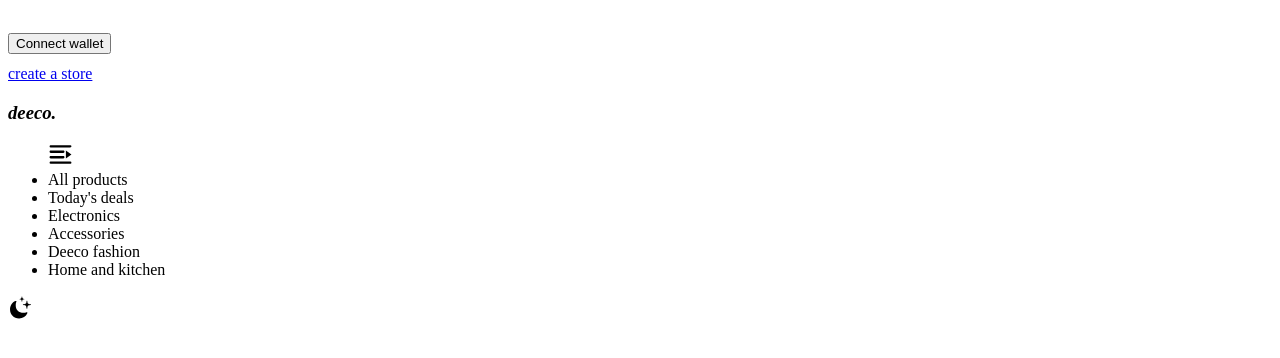
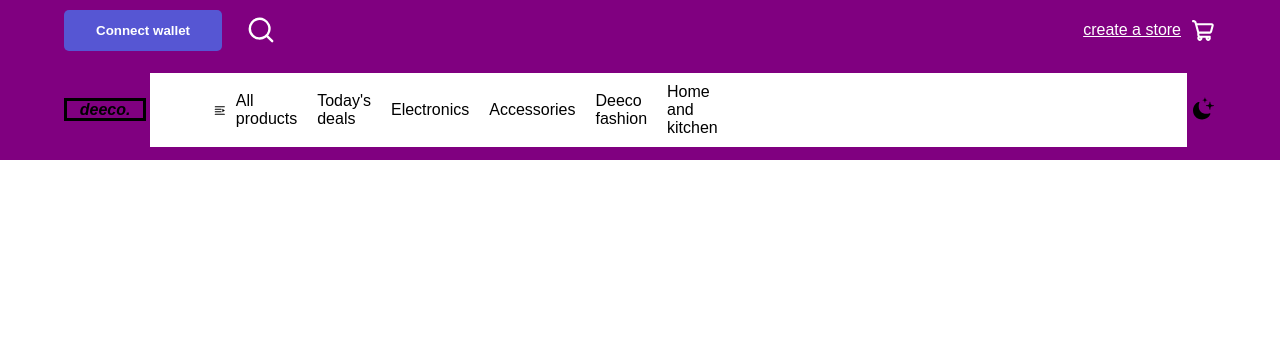
Before and after one commit to Okpainmo/team-x-deeco-project-clone_team-a, a plain HTML site: page index.html in a window 1280 px wide. Drawn offline with Linux system fonts and the light colour scheme.

Commit message:
refactor:some changes was made to navbar section

```diff
--- /dev/null
+++ b/assets/css/main.css
@@ -0,0 +1,102 @@
+@import url('https://fonts.googleapis.com/css2?family=Montserrat:ital,wght@0,400;0,700;0,800;1,700&display=swap');
+
+*{
+    padding: 0;
+    margin: 0;
+    box-sizing: border-box;
+}
+
+body{
+  font-family: 'Nunito', sans-serif;
+}
+.row{
+  max-width: 90%;
+  margin: 0 auto;
+  /* border: 2px solid red; */
+}
+
+/*........header section...........*/
+
+.top-nav-container{
+  background-color: purple;
+  /* padding: 10px 0; */
+}
+
+
+.top-nav{
+  display: flex;
+  justify-content: space-between;
+  background-color:purple;
+  padding: 10px 0;
+}
+
+.top-nav-btn{
+  display: flex;
+}
+
+.top-nav-btn button{
+  background-color: #5656d3;
+  border: none;
+  padding: 0.8rem 2rem;
+  color: white;
+  font-weight: bold;
+  border-radius: 5px;
+  margin-right: 1.2rem;
+}
+
+.top-nav-btn i{
+  color: white;
+  font-size: 1.3rem;
+}
+
+.top-nav-cart{
+  display: flex;
+  align-items: center;
+}
+
+.top-nav-cart a{
+  color: white;
+  margin-right: 10px;
+}
+
+.row ul{
+  background-color: white;
+  align-items: center;
+  justify-content: space-between;
+  padding-right: 450px;
+}
+
+
+
+
+
+nav{
+  display: flex;
+  align-items: center;
+  justify-content: space-between;
+  padding: 0.8rem 0;
+}
+
+.deeco_logo{
+  font-size: 1rem;
+  border: 3px solid black;
+  font-size: bold;
+  display: inline;
+  padding: 0 0.8rem;
+}
+
+nav ul{
+  display: flex;
+  padding-left: 4rem;
+  align-items: center;
+}
+
+nav ul li{
+  list-style: none;
+  padding: 10px;
+}
+
+nav.left-nav{
+  display: flex;
+  align-items: center
+}
--- a/index.html
+++ b/index.html
@@ -3,7 +3,7 @@
 <head>
     <meta charset="UTF-8">
     <meta name="viewport" content="width=device-width, initial-scale=1.0">
-    <link rel="stylesheet" href="./styles/css/main.css">
+    <link rel="stylesheet" href="./assets/css/main.css">
     <link href="https://fonts.googleapis.com/css?family=Rubik&display=swap" rel="stylesheet">
     <link rel="stylesheet" href="https://cdnjs.cloudflare.com/ajax/libs/font-awesome/4.7.0/css/font-awesome.min.css">
 
```
